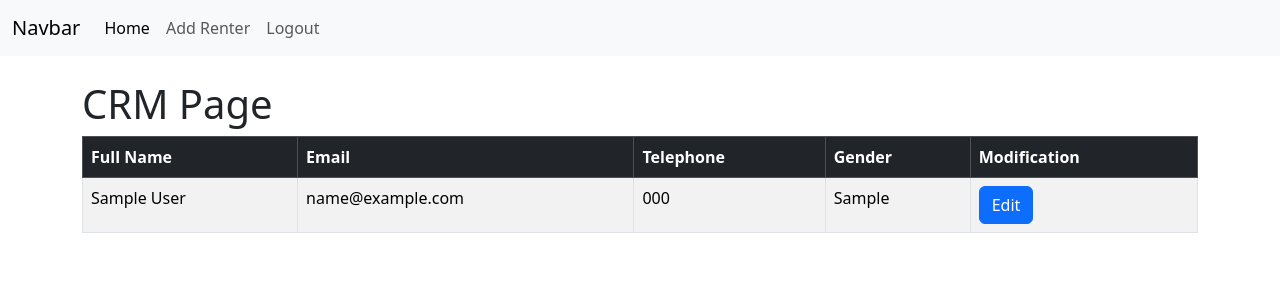
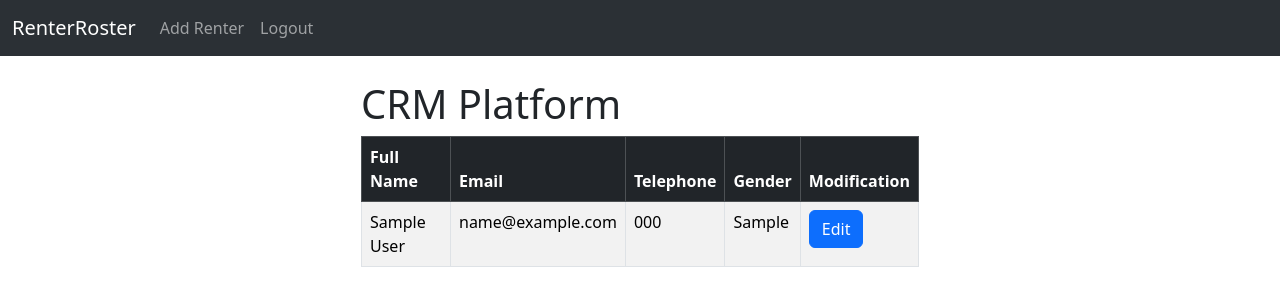
Before and after one commit to LingJason/Assignment2_WM, a Django app: page / in a window 1280 px wide. Shown: the top 306 px of the page. Run offline with Django 4.2, Linux system fonts and the light colour scheme; a user stored in the database is signed in; tables that the repository leaves empty hold one stand-in row (values such as "Sample post").

Commit message:
Add more bootstrap

```diff
--- a/crm/templates/base.html
+++ b/crm/templates/base.html
@@ -3,7 +3,7 @@
   <head>
     <meta charset="utf-8">
     <meta name="viewport" content="width=device-width, initial-scale=1">
-    <title>Bootstrap demo</title>
+    <title>RenterRoster</title>
     <link href="https://cdn.jsdelivr.net/npm/bootstrap@5.3.2/dist/css/bootstrap.min.css" rel="stylesheet" integrity="sha384-T3c6CoIi6uLrA9TneNEoa7RxnatzjcDSCmG1MXxSR1GAsXEV/Dwwykc2MPK8M2HN" crossorigin="anonymous">
   </head>
   <body>
--- a/crm/templates/home.html
+++ b/crm/templates/home.html
@@ -2,8 +2,9 @@
 {% block content %}
 
 {% if user.is_authenticated %}
+<div class="col-md-6 offset-md-3">
+<h1>CRM Platform</h1>
 
-<h1>CRM Page</h1>
 
 <table class="table table-striped table-hover table-bordered">
   <thead class="table-dark">
@@ -32,7 +33,6 @@
 
 
 {% else %}
-<div class="col-md-6 offset-md-3">
   <h1>Login</h1>
 
   <form method="POST" action="{% url 'home' %}">
--- a/crm/templates/navbar.html
+++ b/crm/templates/navbar.html
@@ -1,15 +1,12 @@
-<nav class="navbar navbar-expand-lg bg-body-tertiary">
+<nav class="navbar navbar-expand-lg bg-body-tertiary" data-bs-theme="dark">
 
   <div class="container-fluid">
-    <a class="navbar-brand" href="{% url 'home' %}">Navbar</a>
+    <a class="navbar-brand" href="{% url 'home' %}">RenterRoster</a>
     <button class="navbar-toggler" type="button" data-bs-toggle="collapse" data-bs-target="#navbarSupportedContent" aria-controls="navbarSupportedContent" aria-expanded="false" aria-label="Toggle navigation">
       <span class="navbar-toggler-icon"></span>
     </button>
     <div class="collapse navbar-collapse" id="navbarSupportedContent">
       <ul class="navbar-nav me-auto mb-2 mb-lg-0">
-        <li class="nav-item">
-          <a class="nav-link active" aria-current="page" href="#">Home</a>
-        </li>
 
         {% if user.is_authenticated  %}
 
```
